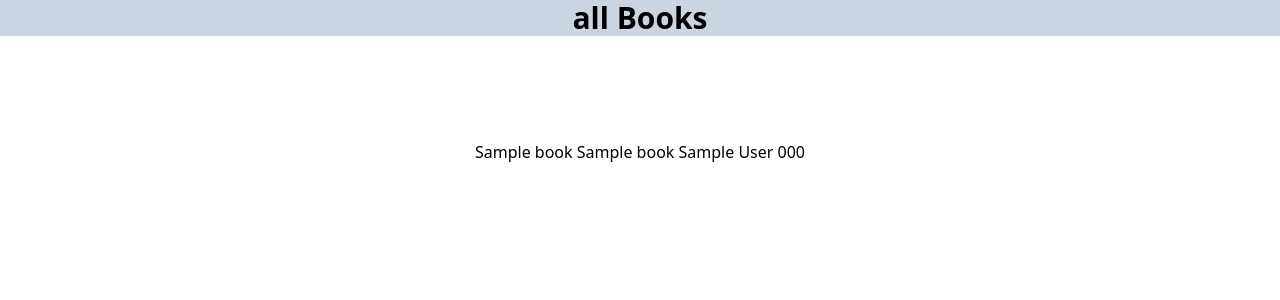
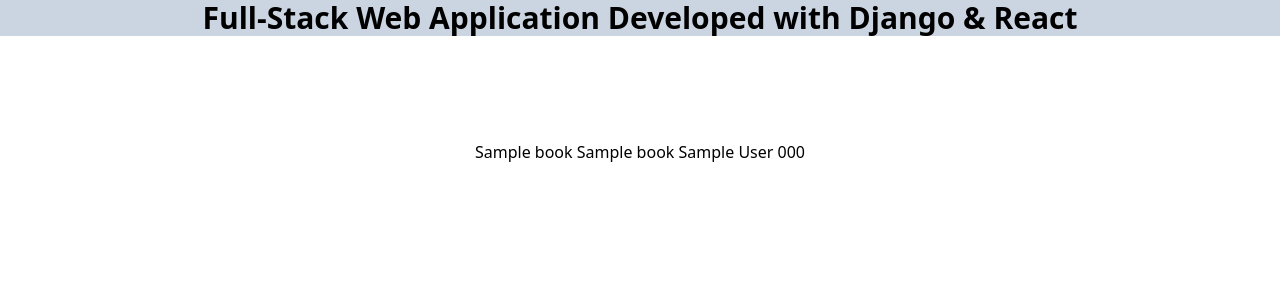
Before and after one commit to Mehdizamanian/Web_Api, a Django app: page / in a window 1280 px wide. Shown: the top 300 px of the page. Run offline with Django 4.2, Linux system fonts and the light colour scheme; tables that the repository leaves empty hold one stand-in row (values such as "Sample post"); some libraries are stand-ins or nearby versions.

Commit message:
page designed

```diff
--- a/frontend/src/App.js
+++ b/frontend/src/App.js
@@ -21,7 +21,7 @@
       <header className="App-header">
 
         <h3>
-          Full-Stack Web Application developed with Django & React
+          Full-Stack Web Application Developed with Django & React
         </h3>
 
 
--- a/templates/apis/index.html
+++ b/templates/apis/index.html
@@ -9,7 +9,7 @@
 
   <div class="w-fullscreen bg-slate-300">
     <h1 class="text-3xl font-bold text-center">
-      all Books
+      Full-Stack Web Application Developed with Django & React
     </h1>
   </div>
 
```
Also changed, not shown: core/settings.py (+5 -5 lines).
